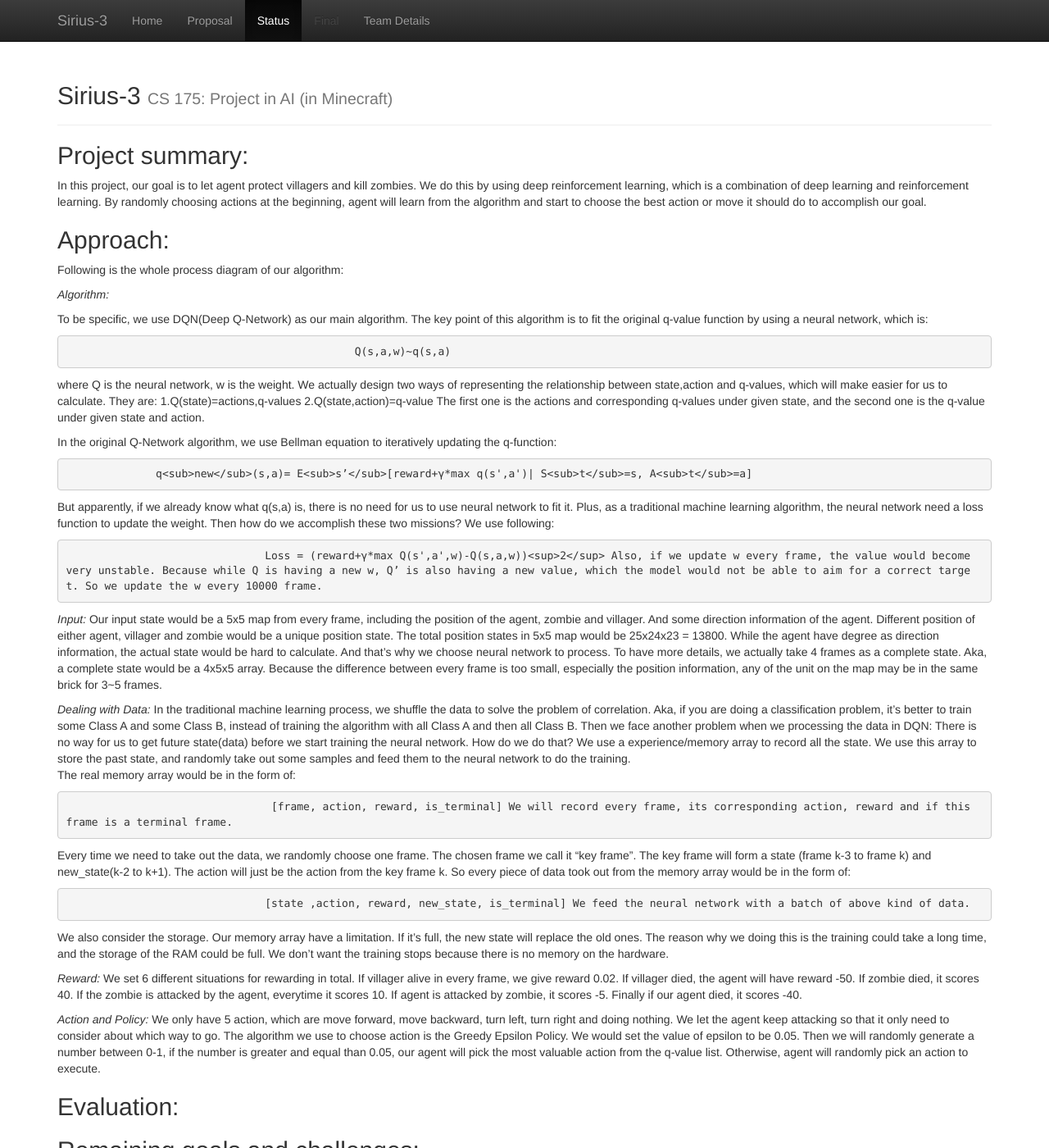
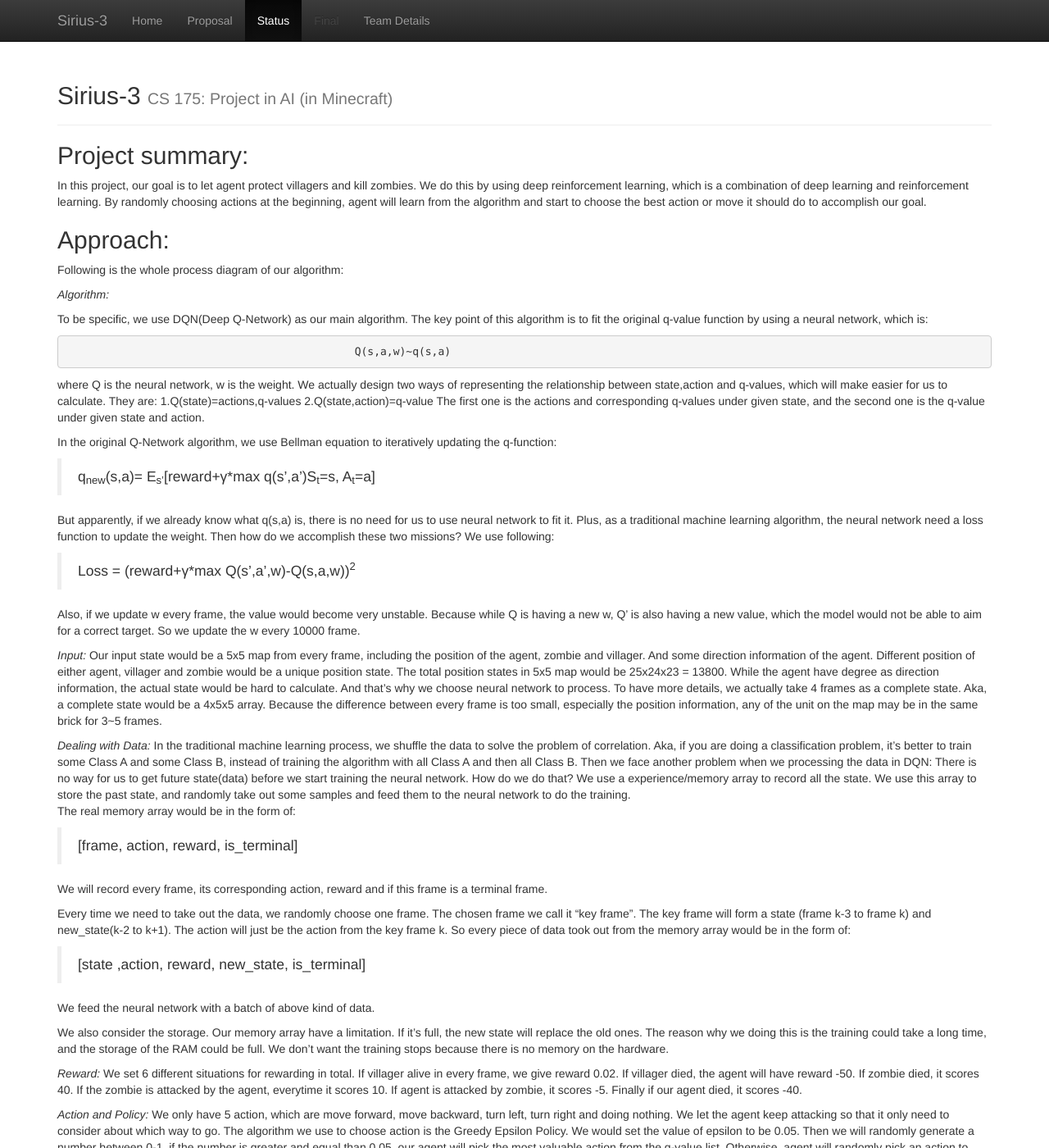
Before and after one commit to jiacheh4/Sirius-3, a Jekyll site: the page built from docs/status.md, in a window 1280 px wide and 1400 px high. Shown: the whole window at 82% size. Built offline with Jekyll 4.4.1, drawn with Linux system fonts in a browser that asks for light colours; some of the changed text lies outside the part shown.

Commit message:
Update status.md

```diff
--- a/docs/status.md
+++ b/docs/status.md
@@ -29,11 +29,12 @@ The first one is the actions and corresponding q-values under given state, and t
 
 In the original Q-Network algorithm, we use Bellman equation to iteratively updating the q-function:
 
-                  q<sub>new</sub>(s,a)= E<sub>s’</sub>[reward+γ*max q(s',a')| S<sub>t</sub>=s, A<sub>t</sub>=a]
+> q<sub>new</sub>(s,a)= E<sub>s’</sub>[reward+γ\*max q(s',a')| S<sub>t</sub>=s, A<sub>t</sub>=a]
 
 But apparently, if we already know what q(s,a) is, there is no need for us to use neural network to fit it. Plus, as a traditional machine learning algorithm, the neural network need a loss function to update the weight. Then how do we accomplish these two missions?  We use following:
 
-                                   Loss = (reward+γ*max Q(s',a',w)-Q(s,a,w))<sup>2</sup>
+> Loss = (reward+γ\*max Q(s',a',w)-Q(s,a,w))<sup>2</sup>
+
 Also, if we update w every frame, the value would become very unstable. Because while Q is having a new w, Q’ is also having a new value, which the model would not be able to aim for a correct target. So we update the w every 10000 frame.
 
 _Input:_
@@ -45,13 +46,15 @@ In the traditional machine learning process, we shuffle the data to solve the pr
 We use a experience/memory array to record all the state. We use this array to store the past state, and randomly take out some samples and feed them to the neural network to do the training.
 The real memory array would be in the form of:
 
-                                    [frame, action, reward, is_terminal]
+> [frame, action, reward, is_terminal]
+
 We will record every frame, its corresponding action, reward and if this frame is a terminal frame.
 
 Every time we need to take out the data, we randomly choose one frame. The chosen frame we call it “key frame”. The key frame will form a state (frame k-3 to frame k) and new_state(k-2 to k+1). The action will just be the action from the key frame k.
 So every piece of data took out from the memory array would be in the form of:
 
-                                   [state ,action, reward, new_state, is_terminal]
+> [state ,action, reward, new_state, is_terminal]
+
 We feed the neural network with a batch of above kind of data.
 
 We also consider the storage. Our memory array have a limitation. If it’s full, the new state will replace the old ones. The reason why we doing this is the training could take a long time, and the storage of the RAM could be full. We don’t want the training stops because there is no memory on the hardware.
```
Also changed, not shown: other parts of docs/status.md (+3 -0 lines).
